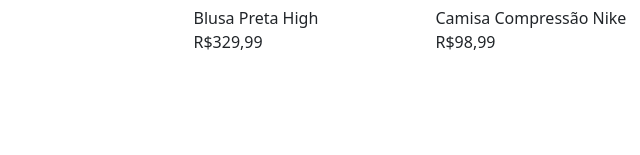
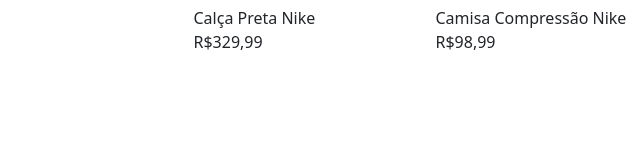
Before and after one commit to RadiantManx/Primeiro-Site-Bootsrap, a plain HTML site: page masculino.html in a window 1280 px wide. Shown: the part 529-684 px from the top of the page, 36-676 px from the left. Drawn offline with nearby package versions, Linux system fonts and the light colour scheme.

Commit message:
Update masculino.html

```diff
--- a/masculino.html
+++ b/masculino.html
@@ -43,7 +43,7 @@
             <div id="itens">
                 <div id="i1">
                     <img class="fitem" src="./Itens Masculinos/CalcaNike.jpg" alt="calçanike" height="223px" width="200px">
-                    <div class="pitem fw-lighter">Blusa Preta High<br>R$329,99</div>
+                    <div class="pitem fw-lighter">Calça Preta Nike<br>R$329,99</div>
                 </div>
                 <div id="i2">
                     <img class="fitem" src="./Itens Masculinos/CamisaCompressaoNike.jpg" alt="CamisaCompressaoNike" height="223px" width="200px">
```
